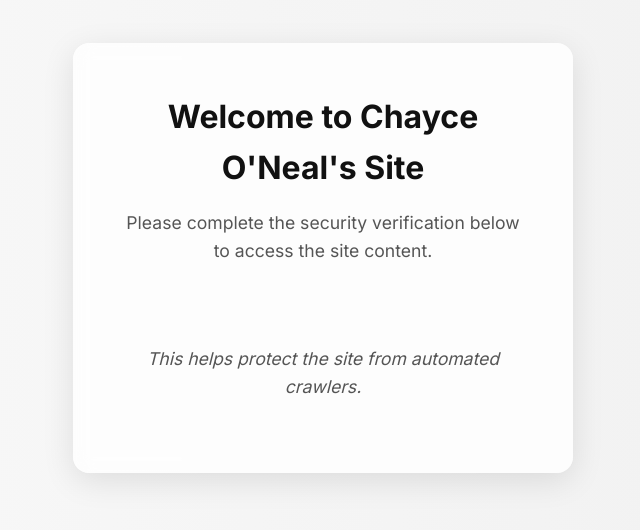
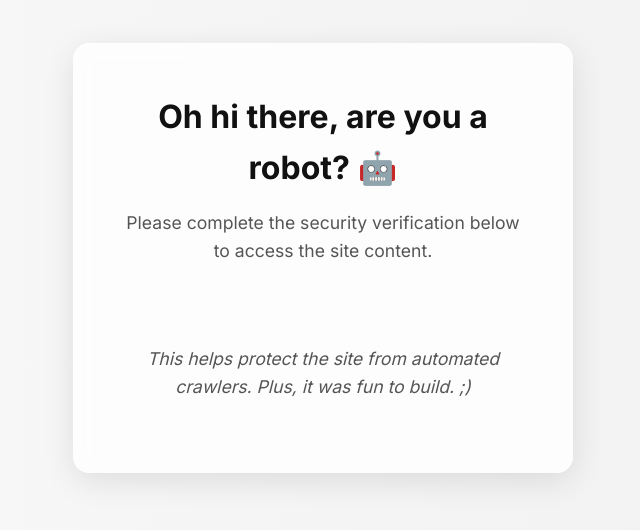
Before and after one commit to chayceoneal/on3al, a plain HTML site: page index.html in a window 1280 px wide. Shown: the part 142-672 px from the top of the page, without its empty margins (317-957 px from the left). Drawn offline with nearby package versions, Linux system fonts and the light colour scheme.

Commit message:
added some more fun text to the captcha page

```diff
--- a/index.html
+++ b/index.html
@@ -148,12 +148,12 @@
     <!-- Verification Gate -->
     <div id="verification-gate" class="verification-screen">
       <div class="verification-content">
-        <h1>Welcome to Chayce O'Neal's Site</h1>
+        <h1>Oh hi there, are you a robot? 🤖</h1>
         <p>Please complete the security verification below to access the site content.</p>
         <div class="turnstile-container">
           <div class="cf-turnstile" data-sitekey="0x4AAAAAAB79G6gBoVRiBzwM" data-callback="onTurnstileSuccess" data-expired-callback="onTurnstileExpired" data-error-callback="onTurnstileError"></div>
         </div>
-        <p class="verification-note">This helps protect the site from automated crawlers.</p>
+        <p class="verification-note">This helps protect the site from automated crawlers. Plus, it was fun to build. ;)</p>
       </div>
     </div>
 
```
